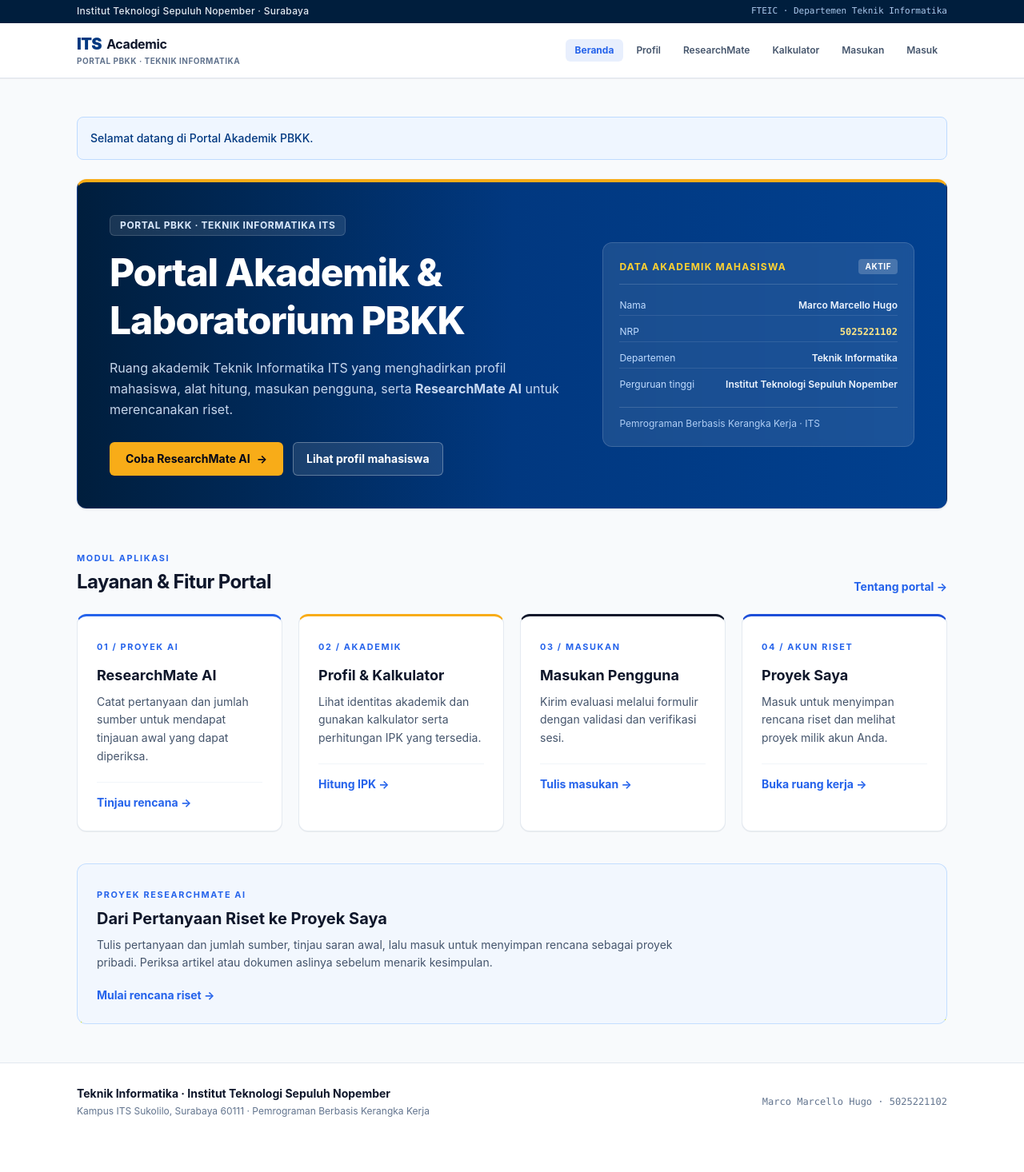
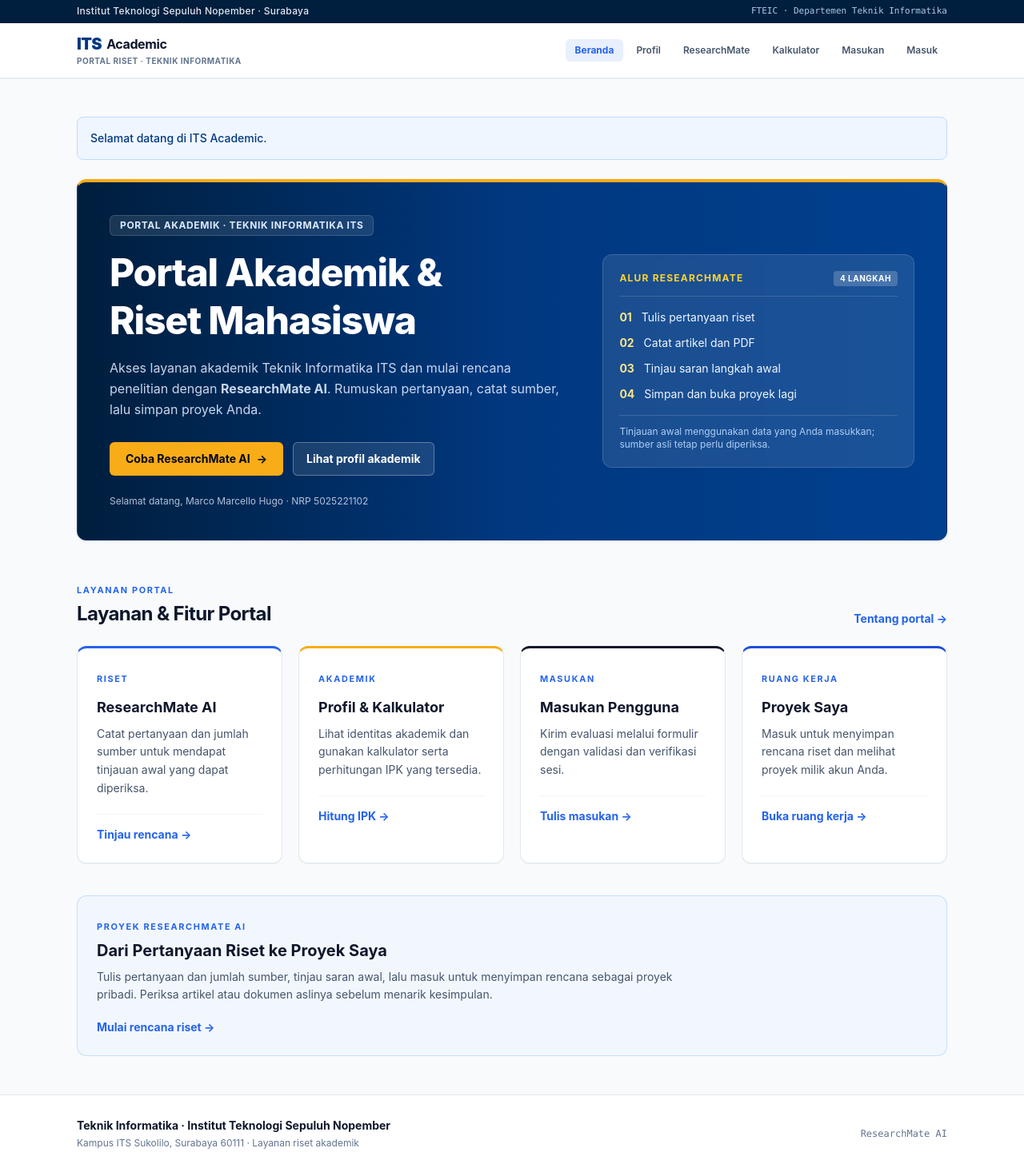
Before and after one commit to Marcellohugo/PBKK, a Laravel app: page / in a window 1280 px wide. Shown: the whole page at 80% size. Before the commit the page ends 1397 px from the top, so only its background shows below. Run offline with Laravel 12, Linux system fonts and the light colour scheme; style sheets or scripts are compiled from the project's sources.

Commit message:
fix(w6): clarify ResearchMate project flow and portal copy

```diff
--- a/app/Http/Controllers/PageController.php
+++ b/app/Http/Controllers/PageController.php
@@ -5,6 +5,7 @@ use Illuminate\Http\Request;
 use Illuminate\Validation\Rule;
 use Illuminate\Support\Facades\Validator;
 use Illuminate\Support\Facades\DB;
+use Illuminate\Support\Str;
 
 class PageController extends Controller
 {
@@ -17,11 +18,11 @@ class PageController extends Controller
     public function profile()
     {
         $profil = config('profile');
-        $riwayat = [
-            'Merancang ruang kerja untuk meninjau pertanyaan riset dan kesiapan literatur.',
-            'Menambahkan autentikasi serta daftar proyek riset milik setiap pengguna.',
+        $layanan = [
+            'Tulis pertanyaan riset dan catat jumlah sumber untuk meninjau langkah awal.',
+            'Simpan rencana ke akun agar dapat dibuka kembali di Proyek Saya.',
         ];
-        return view('profile', compact('profil', 'riwayat'));
+        return view('profile', compact('profil', 'layanan'));
     }
 
     public function idea(Request $request)
@@ -83,23 +84,39 @@ class PageController extends Controller
                 'isi' => 'Bandingkan metode dan hasil sumber yang relevan. Kandidat celah riset perlu dukungan kutipan yang dapat diperiksa.',
             ],
         ];
-        $request->session()->put('research_plan', ['data' => $data, 'saran' => $saran]);
+        $request->session()->put('research_plan', ['data' => $data, 'saran' => $saran, 'token' => Str::random(40)]);
         return redirect()->to(route('idea', ['mode' => $data['mode'] ?? 'light']).'#hasil');
+    }
+
+    public function newPlan(Request $request)
+    {
+        $request->session()->forget(['research_plan', 'research_idea']);
+
+        return redirect()->to(route('idea').'#demo-saran');
     }
 
     public function store(Request $request)
     {
+        $plan = $request->session()->get('research_plan');
+        if ($request->user() && ! $plan) {
+            return redirect()->route('idea')
+                ->withErrors(['judul' => 'Tinjau rencana riset terlebih dahulu sebelum menyimpan proyek.'])
+                ->withInput();
+        }
+
         $data = $request->validate([
             'nama' => $request->user() ? 'nullable|string|min:3|max:100' : 'required|string|min:3|max:100',
             'judul' => 'required|string|min:5|max:150',
             'deskripsi' => 'required|string|min:15|max:3000',
             'mode' => ['nullable', Rule::in(['light', 'dark'])],
+            'plan_token' => $request->user() ? 'required|string|size:40' : 'nullable',
         ], [
             'required' => ':attribute wajib diisi.',
             'string' => ':attribute harus berupa teks.',
             'min' => ':attribute minimal :min karakter.',
             'max' => ':attribute maksimal :max karakter.',
             'in' => 'Pilihan :attribute tidak valid.',
+            'plan_token.required' => 'Tinjau ulang rencana riset sebelum menyimpan proyek.',
         ], ['nama' => 'Nama pengusul', 'judul' => 'Judul ide', 'deskripsi' => 'Deskripsi', 'mode' => 'mode']);
         if (! $request->user()) {
             $request->session()->put('research_idea', $data);
@@ -111,10 +128,9 @@ class PageController extends Controller
                 ->with('ide', $data);
         }
 
-        $plan = $request->session()->get('research_plan.data');
-        if (! $plan) {
+        if (! hash_equals($plan['token'] ?? '', $data['plan_token'])) {
             return redirect()->route('idea', ['mode' => $data['mode'] ?? 'light'])
-                ->withErrors(['judul' => 'Tinjau rencana riset terlebih dahulu sebelum menyimpan proyek.'])
+                ->withErrors(['judul' => 'Rencana berubah. Tinjau hasil terbaru sebelum menyimpan proyek.'])
                 ->withInput();
         }
 
@@ -122,10 +138,10 @@ class PageController extends Controller
             'judul' => $data['judul'],
             'deskripsi' => $data['deskripsi'],
             'tema_agent' => config('profile.tema'),
-            'pertanyaan_riset' => $plan['pertanyaan_riset'],
-            'mode_riset' => $plan['mode_riset'],
-            'jumlah_artikel' => $plan['jumlah_artikel'],
-            'jumlah_pdf' => $plan['jumlah_pdf'],
+            'pertanyaan_riset' => $plan['data']['pertanyaan_riset'],
+            'mode_riset' => $plan['data']['mode_riset'],
+            'jumlah_artikel' => $plan['data']['jumlah_artikel'],
+            'jumlah_pdf' => $plan['data']['jumlah_pdf'],
         ]);
         $request->session()->forget(['research_plan', 'research_idea']);
 
--- a/config/profile.php
+++ b/config/profile.php
@@ -5,7 +5,7 @@ return [
     'departemen' => 'Teknik Informatika',
     'kampus' => 'Institut Teknologi Sepuluh Nopember',
     'tema' => env('PROJECT_THEME', 'ResearchMate AI'),
-    'deskripsi' => 'Ruang kerja penelitian untuk merencanakan pertanyaan riset, mengelola proyek, dan meninjau literatur dengan bukti yang dapat ditelusuri.',
+    'deskripsi' => 'Ruang kerja penelitian untuk merumuskan pertanyaan, mencatat jumlah sumber, meninjau langkah awal, dan menyimpan rencana ke akun.',
     'ai' => [
         'fase' => 'Perencanaan riset',
         'capaian' => 'Membantu peneliti menyiapkan sumber dan memeriksa langkah awal riset.',
--- a/resources/views/dashboard.blade.php
+++ b/resources/views/dashboard.blade.php
@@ -6,7 +6,7 @@
     <p class="text-xs font-bold uppercase tracking-wider text-amber-300">Ruang kerja pribadi</p>
     <h1 class="mt-3 text-3xl font-extrabold text-white">Proyek riset {{ auth()->user()->name }}</h1>
     <p class="mt-2 text-sm text-blue-100">{{ $projects->count() }} proyek tersimpan pada akun Anda.</p>
-    <a class="button-gold mt-6" href="{{ route('idea') }}#demo-saran">Mulai rencana baru →</a>
+    <form method="POST" action="{{ route('research.new') }}" class="mt-6">@csrf<button class="button-gold" type="submit">Mulai rencana baru →</button></form>
 </section>
 
 @if(session()->has('research_plan'))
@@ -35,12 +35,13 @@
                 <p class="mt-2 text-slate-600 dark:text-slate-300">{{ $project->jumlah_artikel }} artikel · {{ $project->jumlah_pdf }} PDF dicatat · {{ $project->mode_riset === 'dokumen_lokal' ? 'Dokumen lokal' : 'Penelusuran literatur' }}</p>
             </div>
         @endif
+        <a class="text-link mt-4" href="{{ route('dashboard.project.show', $project) }}">Lihat detail proyek →</a>
     </article>
 @empty
     <div class="feature-card mt-4">
         <h3 class="text-lg font-bold">Belum ada proyek</h3>
         <p class="mt-2 text-sm text-slate-600 dark:text-slate-300">Mulai dari pertanyaan riset, tinjau sumber, lalu simpan rencana pertama Anda di sini.</p>
-        <a class="text-link mt-4" href="{{ route('idea') }}#demo-saran">Buat rencana riset →</a>
+        <form method="POST" action="{{ route('research.new') }}" class="mt-4">@csrf<button class="text-link" type="submit">Buat rencana riset →</button></form>
     </div>
 @endforelse
 @endsection
--- a/resources/views/home.blade.php
+++ b/resources/views/home.blade.php
@@ -1,48 +1,49 @@
 @extends('layouts.app')
 @section('title', 'Beranda')
 @section('content')
-<x-status-banner class="mb-6">{{ $user ? "Selamat datang, {$user}!" : 'Selamat datang di Portal Akademik PBKK.' }}</x-status-banner>
+<x-status-banner class="mb-6">{{ $user ? "Selamat datang, {$user}!" : 'Selamat datang di ITS Academic.' }}</x-status-banner>
 <section class="hero-panel border-t-4 border-t-[#f8ac18] p-6 sm:p-8 lg:p-10">
     <div class="grid gap-8 lg:grid-cols-[1.5fr_1fr] lg:items-center">
         <div>
             <span class="inline-flex items-center gap-2 rounded-md border border-white/15 bg-white/10 px-3 py-1 text-xs font-bold uppercase tracking-wider text-blue-100">
-                Portal PBKK · Teknik Informatika ITS
+                Portal akademik · Teknik Informatika ITS
             </span>
             <h1 class="mt-4 text-3xl font-extrabold leading-tight tracking-tight text-white md:text-4xl lg:text-5xl">
-                Portal Akademik &amp;<br>Laboratorium PBKK
+                Portal Akademik &amp;<br>Riset Mahasiswa
             </h1>
             <p class="mt-4 max-w-xl text-base leading-relaxed text-blue-100/90">
-                Ruang akademik {{ $profil['departemen'] }} ITS yang menghadirkan profil mahasiswa, alat hitung, masukan pengguna, serta <strong>ResearchMate AI</strong> untuk merencanakan riset.
+                Akses layanan akademik {{ $profil['departemen'] }} ITS dan mulai rencana penelitian dengan <strong>ResearchMate AI</strong>. Rumuskan pertanyaan, catat sumber, lalu simpan proyek Anda.
             </p>
             <div class="mt-7 flex flex-wrap gap-3">
                 <a class="button-gold" href="{{ route('idea') }}#demo-saran">
                     <span>Coba ResearchMate AI</span><span aria-hidden="true">→</span>
                 </a>
                 <a class="inline-flex items-center justify-center rounded-md border border-white/30 bg-white/10 px-4 py-2.5 text-sm font-bold text-white transition hover:bg-white/20" href="{{ route('profile') }}">
-                    Lihat profil mahasiswa
+                    Lihat profil akademik
                 </a>
             </div>
+            <p class="mt-6 text-xs text-blue-100/80">Selamat datang, {{ $profil['nama'] }} · NRP {{ $profil['nrp'] }}</p>
         </div>
 
         <div class="rounded-xl border border-white/15 bg-white/10 p-5 backdrop-blur-xs">
             <div class="flex items-center justify-between border-b border-white/15 pb-3">
-                <p class="text-xs font-bold uppercase tracking-widest text-amber-300">Data Akademik Mahasiswa</p>
-                <span class="rounded bg-white/20 px-2 py-0.5 text-[10px] font-bold uppercase tracking-wider text-white">Aktif</span>
+                <p class="text-xs font-bold uppercase tracking-widest text-amber-300">Alur ResearchMate</p>
+                <span class="rounded bg-white/20 px-2 py-0.5 text-[10px] font-bold uppercase tracking-wider text-white">4 langkah</span>
             </div>
-            <dl class="mt-3.5 space-y-2 text-xs text-blue-50">
-                <div class="flex justify-between gap-4 border-b border-white/10 py-1"><dt class="text-blue-200">Nama</dt><dd class="text-right font-semibold">{{ $profil['nama'] }}</dd></div>
-                <div class="flex justify-between gap-4 border-b border-white/10 py-1"><dt class="text-blue-200">NRP</dt><dd class="font-mono font-bold text-amber-200">{{ $profil['nrp'] }}</dd></div>
-                <div class="flex justify-between gap-4 border-b border-white/10 py-1"><dt class="text-blue-200">Departemen</dt><dd class="font-semibold">{{ $profil['departemen'] }}</dd></div>
-                <div class="flex justify-between gap-4 py-1"><dt class="text-blue-200">Perguruan tinggi</dt><dd class="text-right font-semibold">{{ $profil['kampus'] }}</dd></div>
-            </dl>
-            <p class="mt-4 border-t border-white/15 pt-3 text-xs text-blue-200/90">Pemrograman Berbasis Kerangka Kerja · ITS</p>
+            <ol class="mt-4 space-y-3 text-sm text-blue-50">
+                <li><span class="mr-2 font-bold text-amber-200">01</span> Tulis pertanyaan riset</li>
+                <li><span class="mr-2 font-bold text-amber-200">02</span> Catat artikel dan PDF</li>
+                <li><span class="mr-2 font-bold text-amber-200">03</span> Tinjau saran langkah awal</li>
+                <li><span class="mr-2 font-bold text-amber-200">04</span> Simpan dan buka proyek lagi</li>
+            </ol>
+            <p class="mt-4 border-t border-white/15 pt-3 text-xs text-blue-200/90">Tinjauan awal menggunakan data yang Anda masukkan; sumber asli tetap perlu diperiksa.</p>
         </div>
     </div>
 </section>
 
 <div class="mt-12 flex flex-wrap items-end justify-between gap-4">
     <div>
-        <p class="eyebrow">Modul Aplikasi</p>
+        <p class="eyebrow">Layanan Portal</p>
         <h2 class="mt-1 text-2xl font-bold tracking-tight text-slate-900 dark:text-white">Layanan &amp; Fitur Portal</h2>
     </div>
     <a class="text-link" href="{{ route('about') }}">Tentang portal →</a>
@@ -50,28 +51,28 @@
 
 <div class="mt-6 grid gap-5 md:grid-cols-2 xl:grid-cols-4">
     <article class="feature-card border-t-3 border-t-[#2563eb] dark:border-t-sky-500">
-        <p class="eyebrow">01 / Proyek AI</p>
+        <p class="eyebrow">Riset</p>
         <h3 class="mt-3 text-lg font-bold text-slate-900 dark:text-white">ResearchMate AI</h3>
         <p class="mt-2 text-sm leading-relaxed text-slate-600 dark:text-slate-300">Catat pertanyaan dan jumlah sumber untuk mendapat tinjauan awal yang dapat diperiksa.</p>
         <div class="mt-5 border-t border-slate-100 pt-3 dark:border-slate-800"><a class="text-link" href="{{ route('idea') }}#demo-saran">Tinjau rencana →</a></div>
     </article>
 
     <article class="feature-card border-t-3 border-t-[#f8ac18] dark:border-t-amber-400">
-        <p class="eyebrow">02 / Akademik</p>
+        <p class="eyebrow">Akademik</p>
         <h3 class="mt-3 text-lg font-bold text-slate-900 dark:text-white">Profil &amp; Kalkulator</h3>
         <p class="mt-2 text-sm leading-relaxed text-slate-600 dark:text-slate-300">Lihat identitas akademik dan gunakan kalkulator serta perhitungan IPK yang tersedia.</p>
         <div class="mt-5 border-t border-slate-100 pt-3 dark:border-slate-800"><a class="text-link" href="{{ route('calculator') }}#ipk">Hitung IPK →</a></div>
     </article>
 
     <article class="feature-card border-t-3 border-t-[#0f172a] dark:border-t-slate-400">
-        <p class="eyebrow">03 / Masukan</p>
+        <p class="eyebrow">Masukan</p>
         <h3 class="mt-3 text-lg font-bold text-slate-900 dark:text-white">Masukan Pengguna</h3>
         <p class="mt-2 text-sm leading-relaxed text-slate-600 dark:text-slate-300">Kirim evaluasi melalui formulir dengan validasi dan verifikasi sesi.</p>
         <div class="mt-5 border-t border-slate-100 pt-3 dark:border-slate-800"><a class="text-link" href="{{ route('feedback.create') }}">Tulis masukan →</a></div>
     </article>
 
     <article class="feature-card border-t-3 border-t-[#1d4ed8] dark:border-t-blue-500">
-        <p class="eyebrow">04 / Akun Riset</p>
+        <p class="eyebrow">Ruang kerja</p>
         <h3 class="mt-3 text-lg font-bold text-slate-900 dark:text-white">Proyek Saya</h3>
         <p class="mt-2 text-sm leading-relaxed text-slate-600 dark:text-slate-300">Masuk untuk menyimpan rencana riset dan melihat proyek milik akun Anda.</p>
         <div class="mt-5 border-t border-slate-100 pt-3 dark:border-slate-800"><a class="text-link" href="{{ route('dashboard.home') }}">Buka ruang kerja →</a></div>
--- a/resources/views/layouts/app.blade.php
+++ b/resources/views/layouts/app.blade.php
@@ -19,7 +19,7 @@
         <a class="site-brand" href="{{ route('home') }}">
             <span class="flex flex-col">
                 <span class="flex items-center gap-1.5"><span class="text-xl font-black tracking-tight text-[#013880] dark:text-sky-400">ITS</span><span class="text-base font-bold tracking-tight text-slate-900 dark:text-white">Academic</span></span>
-                <span class="text-[10px] font-bold uppercase tracking-wider text-slate-500 dark:text-slate-400">Portal PBKK · Teknik Informatika</span>
+                <span class="text-[10px] font-bold uppercase tracking-wider text-slate-500 dark:text-slate-400">Portal riset · Teknik Informatika</span>
             </span>
         </a>
         <div class="site-nav">
@@ -29,7 +29,7 @@
             <a href="{{ route('calculator') }}" @if(request()->routeIs('calculator', 'calculate', 'ipk.*')) aria-current="page" @endif>Kalkulator</a>
             <a href="{{ route('feedback.create') }}" @if(request()->routeIs('feedback.*')) aria-current="page" @endif>Masukan</a>
             @auth
-                <a href="{{ route('dashboard.home') }}" @if(request()->routeIs('dashboard.home')) aria-current="page" @endif>Proyek saya</a>
+                <a href="{{ route('dashboard.home') }}" @if(request()->routeIs('dashboard.home', 'dashboard.project.show')) aria-current="page" @endif>Proyek saya</a>
             @endauth
             @auth
                 <form method="POST" action="{{ route('logout') }}">@csrf<button type="submit" class="rounded-md px-3 py-1.5 text-xs font-semibold text-slate-600 hover:bg-slate-100 dark:text-slate-300 dark:hover:bg-slate-800">Keluar</button></form>
@@ -42,8 +42,8 @@
 <main id="konten" class="page min-h-[75vh] py-8 md:py-12">@yield('content')</main>
 <footer class="border-t border-slate-200 bg-white py-7 text-sm dark:border-slate-800 dark:bg-slate-950">
     <div class="page flex flex-wrap items-center justify-between gap-4">
-        <div><p class="font-bold">Teknik Informatika · Institut Teknologi Sepuluh Nopember</p><p class="mt-1 text-xs text-slate-500 dark:text-slate-400">Kampus ITS Sukolilo, Surabaya 60111 · Pemrograman Berbasis Kerangka Kerja</p></div>
-        <p class="font-mono text-xs text-slate-500 dark:text-slate-400">{{ config('profile.nama') }} · {{ config('profile.nrp') }}</p>
+        <div><p class="font-bold">Teknik Informatika · Institut Teknologi Sepuluh Nopember</p><p class="mt-1 text-xs text-slate-500 dark:text-slate-400">Kampus ITS Sukolilo, Surabaya 60111 · Layanan riset akademik</p></div>
+        <p class="font-mono text-xs text-slate-500 dark:text-slate-400">ResearchMate AI</p>
     </div>
 </footer>
 </body>
--- a/resources/views/profile.blade.php
+++ b/resources/views/profile.blade.php
@@ -9,6 +9,6 @@
         <x-info-card title="Identitas akademik" label="Mahasiswa"><dl class="space-y-2"><div class="flex justify-between gap-4"><dt>NRP</dt><dd class="font-mono font-bold">{{ $profil['nrp'] }}</dd></div><div class="flex justify-between gap-4"><dt>Departemen</dt><dd class="font-semibold">{{ $profil['departemen'] }}</dd></div><div class="flex justify-between gap-4"><dt>Perguruan tinggi</dt><dd class="text-right font-semibold">{{ $profil['kampus'] }}</dd></div></dl></x-info-card>
         <x-info-card :title="$profil['tema']" label="Proyek AI">{{ $profil['deskripsi'] }}<a class="text-link mt-4" href="{{ route('idea') }}">Lihat rencana riset →</a></x-info-card>
     </div>
-    <section class="mt-8 feature-card"><p class="eyebrow">Pengembangan PBKK</p><h2 class="mt-2 text-xl font-bold">Modul yang telah diterapkan</h2><ul class="mt-4 list-inside list-disc space-y-2 text-sm text-slate-600 dark:text-slate-300">@foreach($riwayat as $item)<li>{{ $item }}</li>@endforeach</ul></section>
+    <section class="mt-8 feature-card"><p class="eyebrow">ResearchMate AI</p><h2 class="mt-2 text-xl font-bold">Layanan untuk rencana riset</h2><ul class="mt-4 list-inside list-disc space-y-2 text-sm text-slate-600 dark:text-slate-300">@foreach($layanan as $item)<li>{{ $item }}</li>@endforeach</ul></section>
 </div>
 @endsection
--- a/resources/views/project.blade.php
+++ b/resources/views/project.blade.php
@@ -2,9 +2,10 @@
 @section('title', 'Konsep produk')
 @section('content')
 <div class="max-w-4xl">
-    <span class="badge-its">Konsep ResearchMate</span>
+    <span class="badge-its">Arah ResearchMate</span>
     <h1 class="mt-4 text-4xl font-extrabold tracking-tight">{{ $profil['tema'] }}</h1>
-    <p class="mt-4 text-slate-600 dark:text-slate-300">{{ $profil['deskripsi'] }}</p>
+    <p class="mt-4 text-slate-600 dark:text-slate-300">Subtema Agentic AI menjadi arah ResearchMate: asisten yang membantu merencanakan pertanyaan, menelusuri bukti, dan meninjau hasil riset. {{ $profil['deskripsi'] }}</p>
+    <p class="mt-3 text-sm text-slate-500 dark:text-slate-400">Saat ini tinjauan rencana sudah tersedia. Tahapan berikut menggambarkan arah pengembangan platform.</p>
     <div class="mt-8 grid gap-4 md:grid-cols-3">
         <x-info-card title="Pertanyaan" label="Awal">Tentukan topik, tujuan, dan pertanyaan penelitian.</x-info-card>
         <x-info-card title="Literatur" label="Bukti">Kelola artikel dan PDF, lalu bandingkan metode serta temuan.</x-info-card>
--- a/routes/web.php
+++ b/routes/web.php
@@ -13,6 +13,7 @@ Route::get('/profil-mahasiswa', [PageController::class, 'profile'])->name('profi
 Route::get('/ide-agent', [PageController::class, 'idea'])->name('idea');
 Route::post('/ide-agent', [PageController::class, 'store'])->name('idea.store');
 Route::post('/rencana-riset', [PageController::class, 'recommendations'])->name('research.plan');
+Route::post('/rencana-riset/baru', [PageController::class, 'newPlan'])->name('research.new');
 
 Route::get('/about', [PageController::class, 'about'])->name('about');
 Route::get('/project-idea', [PageController::class, 'project'])->name('project');
@@ -24,6 +25,7 @@ Route::get('/ipk', [PageController::class, 'ipkForm'])->name('ipk.form');
 Route::get('/hitung-ipk/{ip1}/{ip2}', [PageController::class, 'ipk'])->name('ipk.calculate');
 Route::prefix('dashboard')->name('dashboard.')->group(function () {
     Route::get('/', [DashboardController::class, 'index'])->middleware('auth')->name('home');
+    Route::get('/proyek/{project}', [DashboardController::class, 'show'])->middleware('auth')->whereNumber('project')->name('project.show');
     Route::get('/mahasiswa/{nrp}', [PageController::class, 'student'])->where('nrp', '[0-9]{10}')->name('mahasiswa.show');
     Route::get('/agent/{tema?}', [PageController::class, 'agent'])->name('agent');
 });
```
Also changed, not shown: app/Http/Controllers/DashboardController.php (+7 -0 lines), docs/researchmate.md (+1 -1 lines), resources/views/about.blade.php (+7 -7 lines), resources/views/idea.blade.php (+13 -2 lines), resources/views/project-detail.blade.php (added, +40 -0 lines), README.md, 1 other file.
